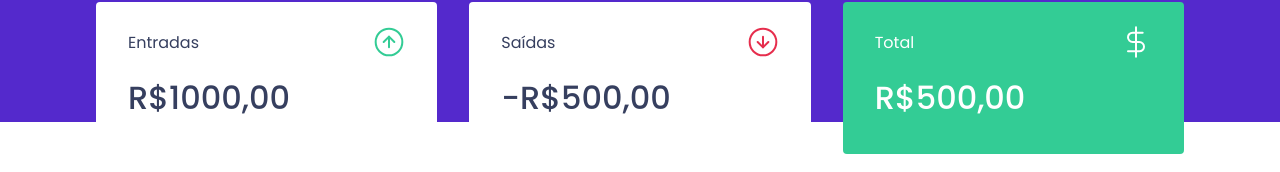
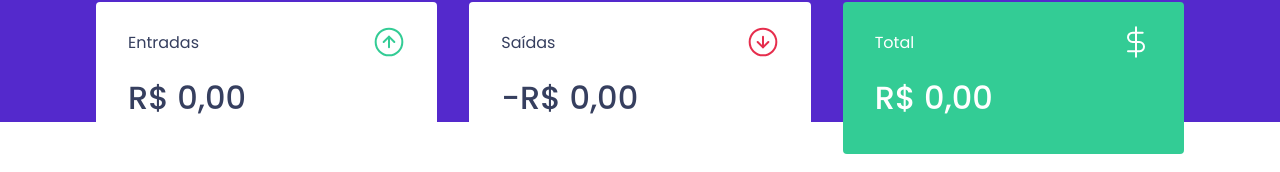
Before and after one commit to rafagoesdev/ignite-dtmoney, a React (Create React App) app: page / in a window 1280 px wide. Shown: the part 150-322 px from the top of the page. Built offline with nearby package versions, Linux system fonts and the light colour scheme; no server answers; what miragejs would draw is missing.

Commit message:
Consolidating the Summary

```diff
--- a/src/components/Summary/index.tsx
+++ b/src/components/Summary/index.tsx
@@ -1,3 +1,4 @@
+import { access } from 'fs';
 import { useContext } from 'react';
 import incomeImg from '../../assets/income.svg'
 import outcomeImg from '../../assets/outcome.svg'
@@ -9,7 +10,27 @@
 export function Summary() {
     const {transactions} = useContext(TransactionsContext);
 
-    console.log(transactions);
+    // const totalDeposit = transactions.reduce((acc, transaction) => {
+    //     if (transaction.type === 'deposit') {
+    //         return acc + transaction.amount;
+    //     }
+    //     return acc
+    // }, 0)
+    const summary = transactions.reduce((acc, transaction) => {
+        if (transaction.type === 'deposit') {
+            acc.deposits += transaction.amount;
+            acc.total += transaction.amount;
+        } else {
+            acc.withdraws += transaction.amount;
+            acc.total -= transaction.amount;
+        }
+        return acc;
+    }, {
+        deposits: 0,
+        withdraws: 0,
+        total: 0,
+    })
+
 
     return (
         <Container>
@@ -18,21 +39,36 @@
                     <p>Entradas</p>
                     <img src={incomeImg} alt="Entradas" />
                 </header>
-                <strong>R$1000,00</strong>
+                <strong>
+                {new Intl.NumberFormat('pt-BR', {
+                                        style: 'currency',
+                                        currency: 'BRL'
+                                    }).format(summary.deposits)}
+                </strong>
             </div>
             <div>
                 <header>
                     <p>Saídas</p>
                     <img src={outcomeImg} alt="Saídas" />
                 </header>
-                <strong>-R$500,00</strong>
+                <strong>-
+                    {new Intl.NumberFormat('pt-BR', {
+                    style: 'currency',
+                    currency: 'BRL'
+                    }).format(summary.withdraws)}
+                </strong>
             </div>
             <div className="highlight-background">
                 <header>
                     <p>Total</p>
                     <img src={totalImg} alt="Total" />
                 </header>
-                <strong>R$500,00</strong>
+                <strong>
+                    {new Intl.NumberFormat('pt-BR', {
+                    style: 'currency',
+                    currency: 'BRL'
+                    }).format(summary.total)}
+                </strong>
             </div>
 
         </Container>
```
